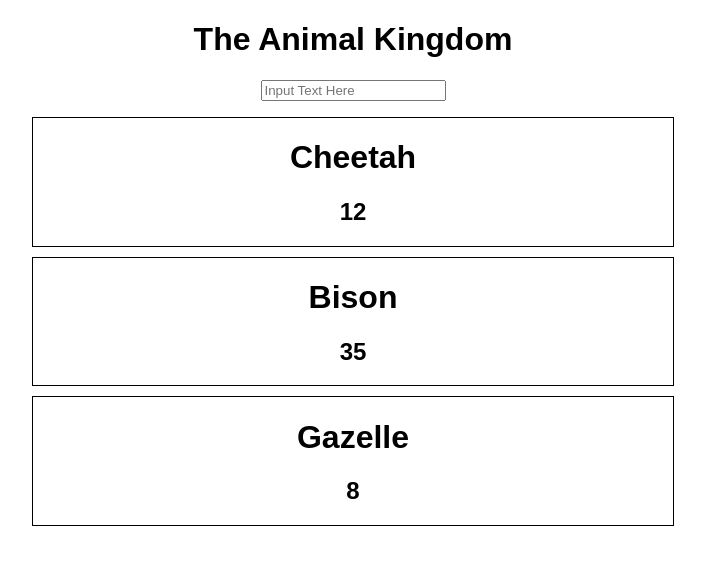
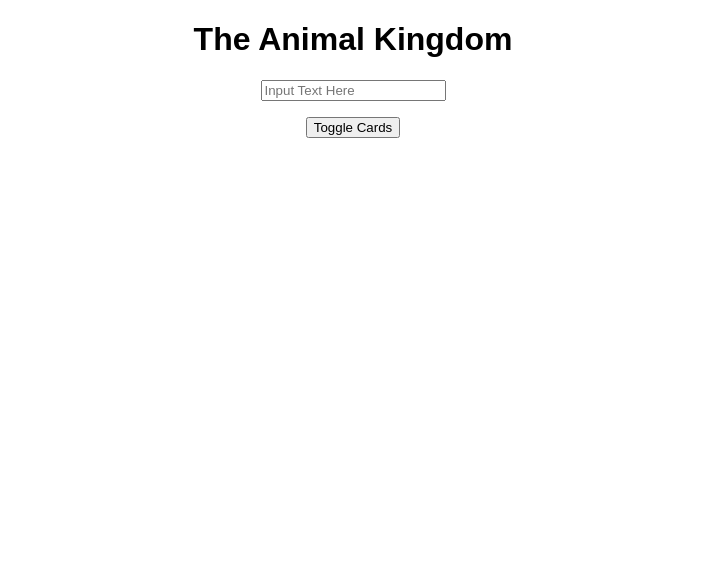
Before and after one commit to Board-Ape/under-the-hood-react, a React app: page / in a window 1280 px wide. Shown: the top 564 px of the page, without its empty margins (287-992 px from the left). Built offline with nearby package versions, Linux system fonts and the light colour scheme.

Commit message:
Add toggle and show cards functionality

```diff
--- a/src/components/AnimalContainer/AnimalContainer.js
+++ b/src/components/AnimalContainer/AnimalContainer.js
@@ -12,7 +12,8 @@ class AnimalContainer extends Component {
                 { id: 345, name: 'Bison', age: 35 },
                 { id: 567, name: 'Gazelle', age: 8 }
             ],
-            title: 'Animal'
+            title: 'Animal',
+            showCards: false
         }
     }
 
@@ -30,7 +31,24 @@ class AnimalContainer extends Component {
         })
     }
 
+    toggleCardsHandler = () => {
+        const showState = this.state.showCards;
+        this.setState({
+            showCards: !showState
+        })
+    }
+
     render() {
+        let cards = null;
+        if (this.state.showCards) {
+            cards = (
+                <AnimalCard
+                    animals={this.state.animals}
+                    delete={this.deleteCardHandler}
+                />
+            )
+        }
+
         return (
             <Aux>
                 <h1>The {this.state.title} Kingdom</h1>
@@ -38,10 +56,10 @@ class AnimalContainer extends Component {
                     title={this.state.title}
                     change={this.updateTitleHandler}
                 />
-                <AnimalCard
-                    animals={ this.state.animals }
-                    delete={ this.deleteCardHandler }
-                />
+                <button
+                    onClick={this.toggleCardsHandler}
+                >Toggle Cards</button>
+                { cards }
             </Aux>
         )
     }
```
